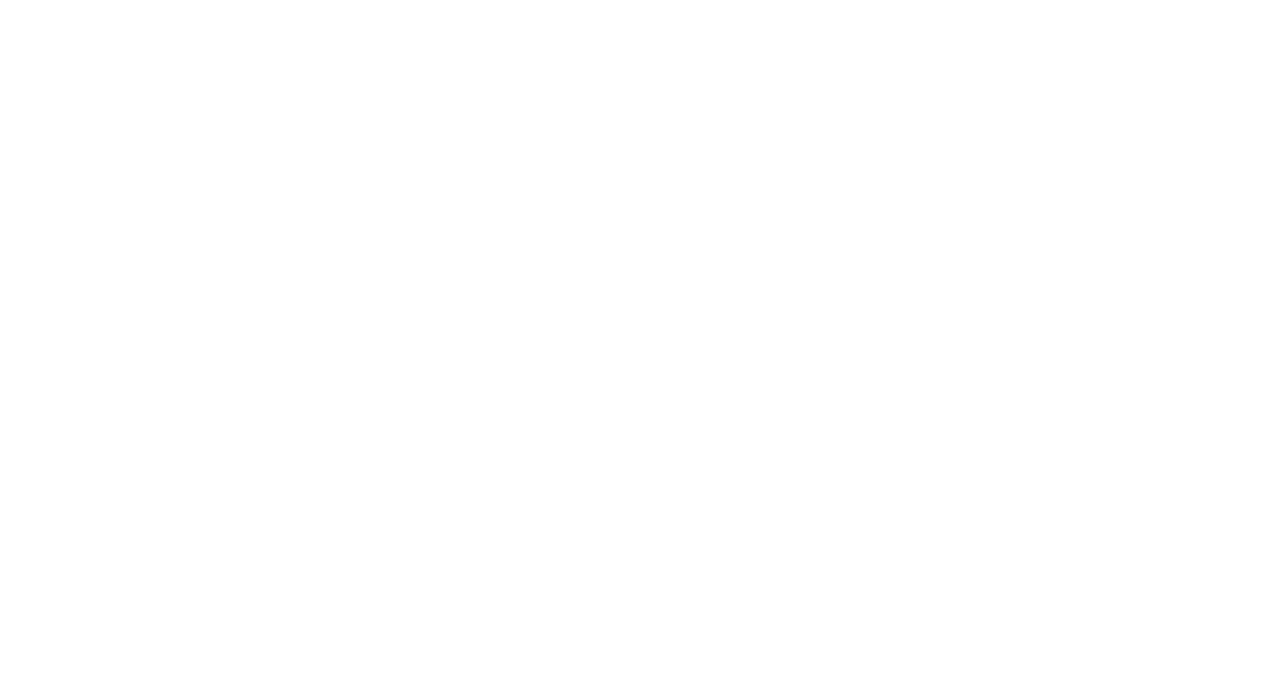
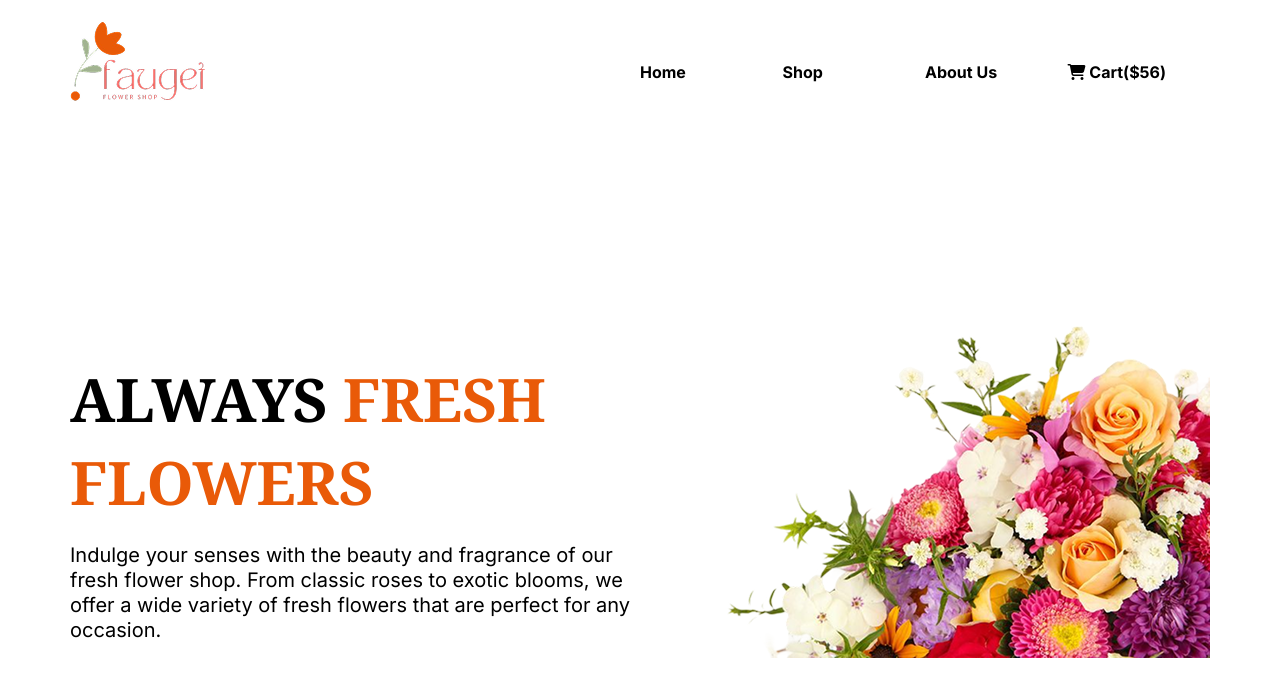
Before and after one commit to imran1476/assaignment-2, a plain HTML site: page index.html in a window 1280 px wide. Drawn offline with nearby package versions, Linux system fonts and the light colour scheme.

Commit message:
bannar part

```diff
--- /dev/null
+++ b/index.css
@@ -0,0 +1,10 @@
+@import url('https://fonts.googleapis.com/css2?family=Noto+Serif:ital,wght@0,100..900;1,100..900&display=swap');
+@import url('https://fonts.googleapis.com/css2?family=Inter:ital,opsz,wght@0,14..32,100..900;1,14..32,100..900&display=swap');
+
+@import "tailwindcss";
+
+
+.noto-serif{
+  font-family: "Noto Serif", serif;}
+  .inter {
+  font-family: "Inter", sans-serif;}
--- a/index.html
+++ b/index.html
@@ -3,9 +3,45 @@
 <head>
     <meta charset="UTF-8">
     <meta name="viewport" content="width=device-width, initial-scale=1.0">
+     <script src="https://cdn.jsdelivr.net/npm/@tailwindcss/browser@4"></script>
+     <link rel="stylesheet" href="https://cdnjs.cloudflare.com/ajax/libs/font-awesome/6.4.0/css/all.min.css">
+
+     <link rel="stylesheet" href="index.css">
     <title>Responsive flowers</title>
 </head>
 <body>
+    <header>
+<nav class="grid grid-cols-2 mx-auto w-[1140px]   mt-5">
+    <div>
+        <img src="image/logo.png " alt="">
+    </div>
+    <div>
+        <ul class="cursor-pointer grid grid-cols-4 mt-10 inter font-bold ">
 
+            <li><a href="https://www.mercadoglobal.org/" class="hover:text-blue-600  ">Home</a></li>
+            <li><a href="https://www.mercadoglobal.org/pages/store-hand-woven" class="hover:text-blue-600  ">Shop</a></li>
+            <li><a href="https://www.mercadoglobal.org/pages/our-work" class="hover:text-blue-600">About Us</a></li>
+            <li><a href="https://www.mercadoglobal.org/collections/all"class="hover:text-blue-600"><i class="fas fa-shopping-cart" ></i> Cart($56)</a></li>
+        </ul>
+    </div>
+</nav>
+<section class="grid grid-cols-2 place-items-center  mx-auto w-[1140px] mt-50 ">
+    <div class="mt-10">
+<h2 class="text-6xl font-bold leading-snug text-[#000000] noto-serif">
+    ALWAYS <span class="text-[#E95A08]">FRESH<br>FLOWERS </span></h2>
+    <p class=" mt-5 inter text-xl font-normal leading-tight text-[#000000]">Indulge your senses with the beauty and fragrance of our fresh flower shop. From classic roses to exotic blooms, we offer a wide variety of fresh flowers that are perfect for any occasion. </p>
+
+    </div>
+    <div>
+        <img src="image/hero-flower.png" alt="">
+    </div>
+</section>
+    </header>
+    <main>
+
+    </main>
+    <footer>
+
+    </footer>
 </body>
 </html>
```
